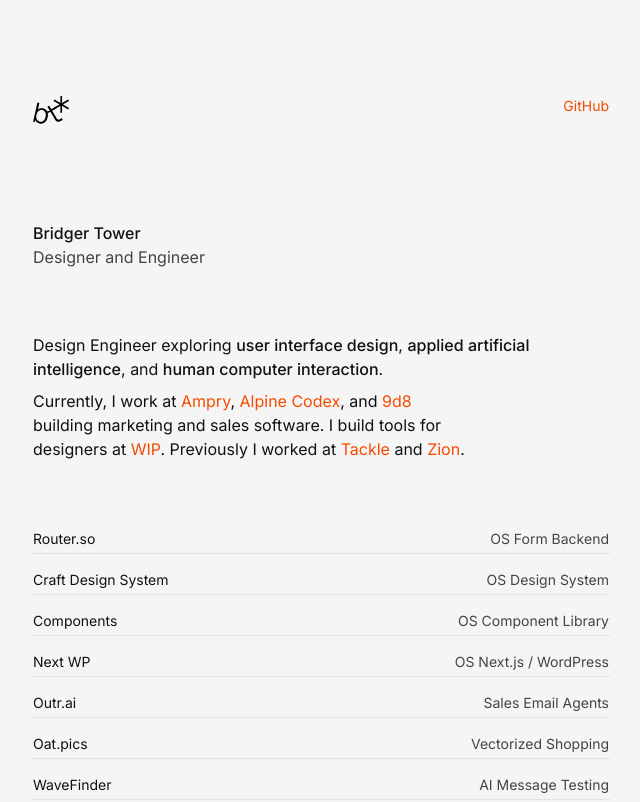
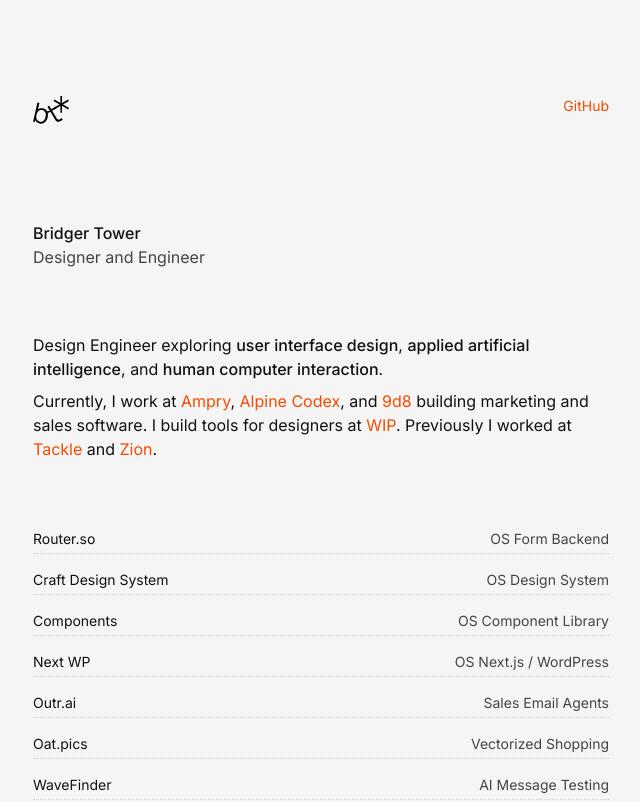
Before and after one commit to brijr/index, a Next.js app: page / in a window 1280 px wide. Shown: the top 802 px of the page, without its empty margins (319-959 px from the left). Built offline with nearby package versions, Linux system fonts and the light colour scheme.

Commit message:
layout on intro

```diff
--- a/components/intro.tsx
+++ b/components/intro.tsx
@@ -1,5 +1,3 @@
-import Balancer from "react-wrap-balancer";
-
 export const Intro = () => {
   return (
     <div className="space-y-2 fade-in-up delay-intro">
@@ -10,7 +8,6 @@
         <b>human computer interaction</b>.
       </h3>
       <h4>
-        <Balancer>
         Currently, I work at{" "}
         <a className="link" href="https://ampry.com" target="_blank">
           Ampry
@@ -36,7 +33,6 @@
           Zion
         </a>
         .
-        </Balancer>
       </h4>
     </div>
   );
```
Lines whose indentation alone changed are shown as unchanged.
